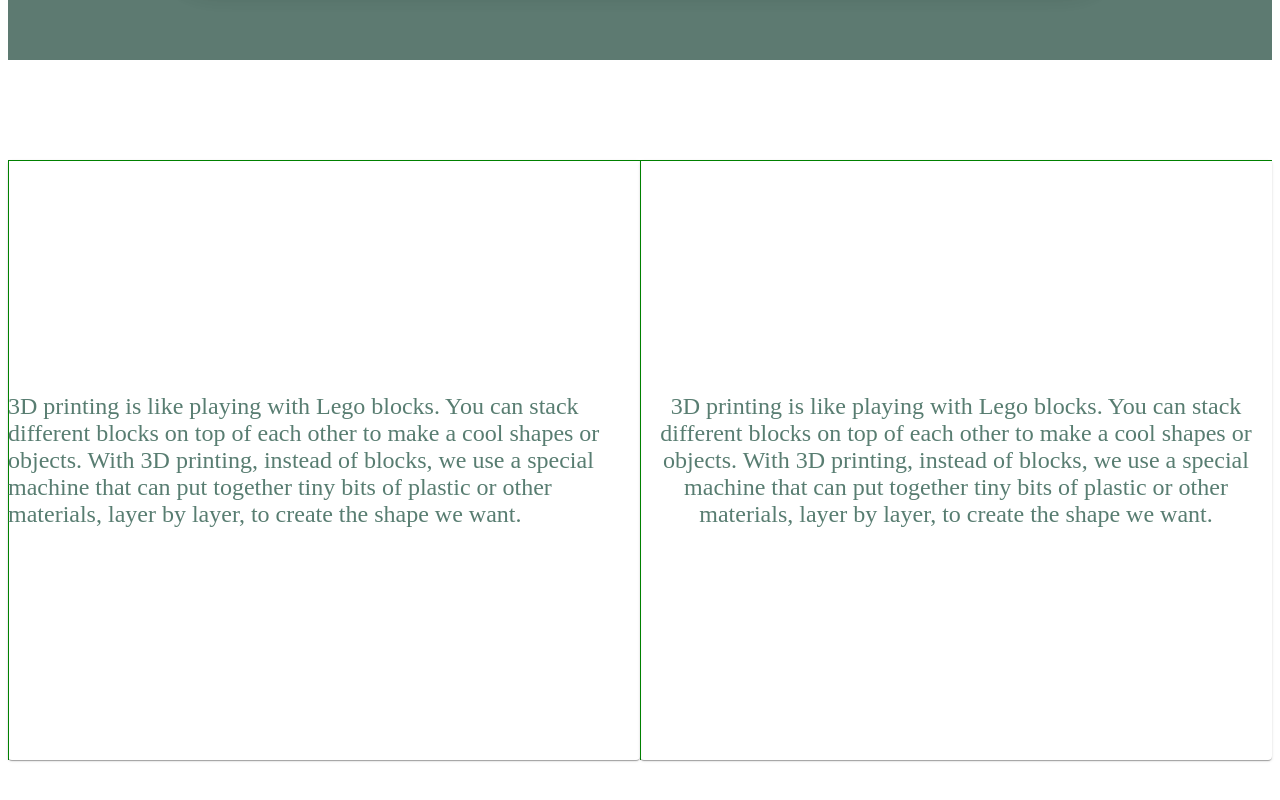
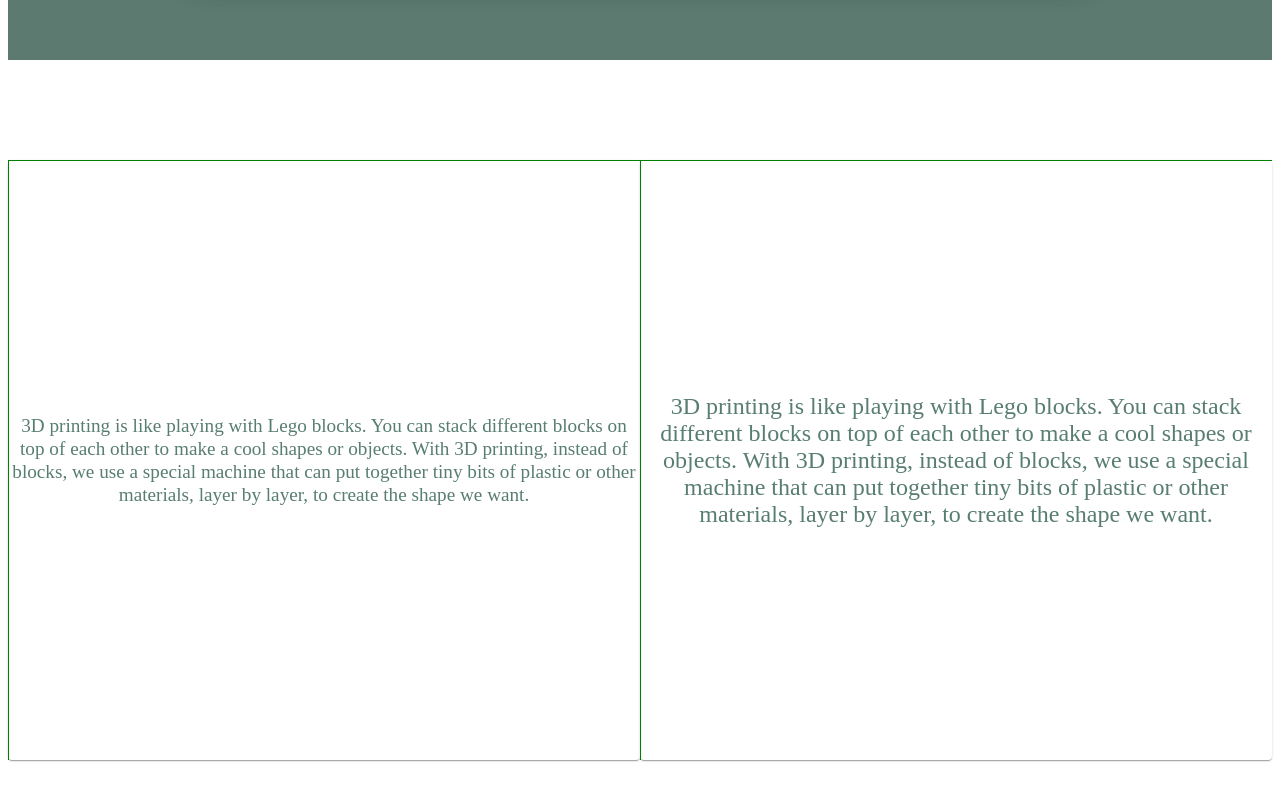
Before and after one commit to macosta2015/WeWeFramesV2, a React (Create React App) app: page / in a window 1280 px wide. Shown: the part 1548-2348 px from the top of the page. Built offline with nearby package versions, Linux system fonts and the light colour scheme.

Commit message:
Styling the third section

```diff
--- a/src/App.css
+++ b/src/App.css
@@ -51,7 +51,6 @@ nav a.active {
 
 p {
     color: #587D71;
-    /* text-align: center; */
     font-size: 24px;
 }
 
--- a/src/App.js
+++ b/src/App.js
@@ -198,7 +198,7 @@ function App() {
                 <Paper style={{
                   display: 'flex', justifyContent: 'center', alignItems: 'center', height: '100%', background: "linear-gradient(green 1px, transparent 1px), linear-gradient(90deg, green 1px, transparent 1px)",
                 }}>
-                  <p style={{ textAlign: 'top' }}>
+                  <p style={{ textAlign: 'center', verticalAlign: 'top', lineHeight: '1.2em', fontSize: '1.2em' }}>
                     3D printing is like playing with Lego blocks. You can stack different blocks on top of each other to make a cool shapes or objects.
                     With 3D printing, instead of blocks, we use a special machine that can put together tiny bits of plastic or other materials, layer by layer, to create the shape we want.
                   </p>
@@ -211,10 +211,11 @@ function App() {
                   alignItems: 'center',
                   height: '75%',
                   background: "linear-gradient(green 1px, transparent 1px), linear-gradient(90deg, green 1px, transparent 1px)",
-                }}>                <Paper style={{
+                }}>
+                <Paper style={{
                   display: 'flex', justifyContent: 'center', alignItems: 'center', height: '100%', background: "linear-gradient(green 1px, transparent 1px), linear-gradient(90deg, green 1px, transparent 1px)",
                 }}>
-                  <p style={{ textAlign: 'center' }}>
+                  <p style={{ textAlign: 'center', display: 'table-cell', verticalAlign: 'top' }}>
                     3D printing is like playing with Lego blocks. You can stack different blocks on top of each other to make a cool shapes or objects.
                     With 3D printing, instead of blocks, we use a special machine that can put together tiny bits of plastic or other materials, layer by layer, to create the shape we want.
                   </p>
```
